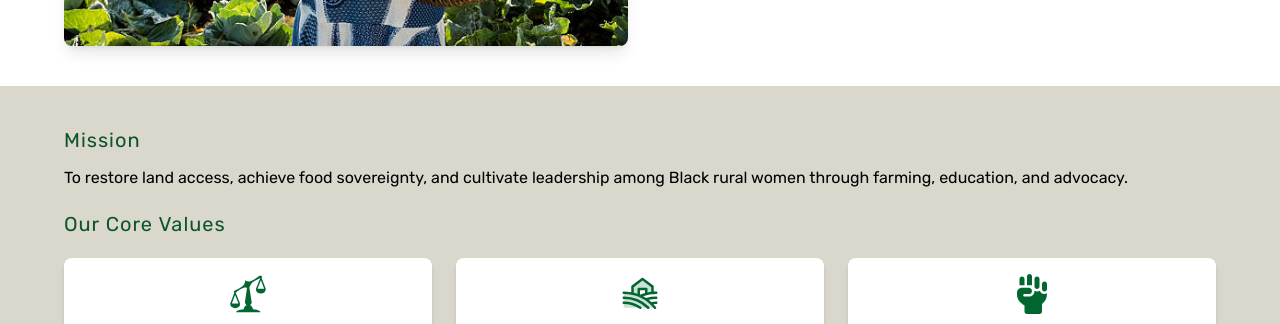
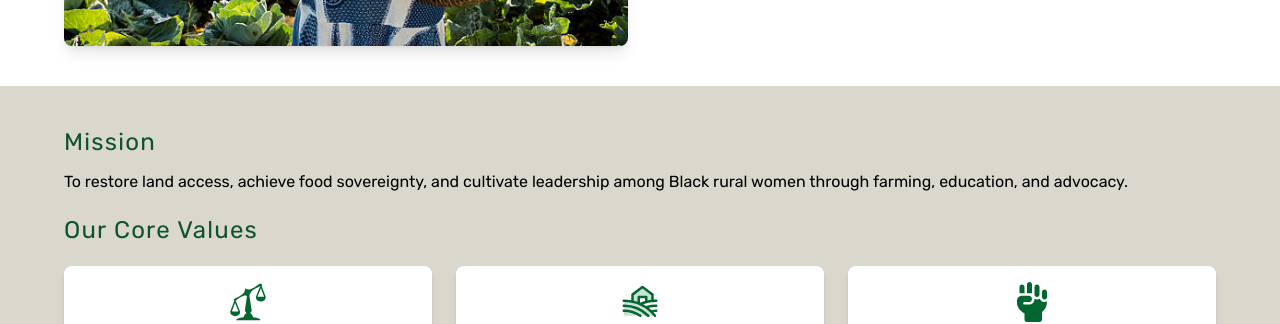
Before and after one commit to rorisangputu/wiarm, a React (Vite) app: page /about-us in a window 1280 px wide. Shown: the part 1320-1644 px from the top of the page. Built offline with nearby package versions, Linux system fonts and the light colour scheme.

Commit message:
changing text size

```diff
--- a/src/components/About/MissionValuesAbout.jsx
+++ b/src/components/About/MissionValuesAbout.jsx
@@ -15,7 +15,7 @@ const MissionValuesAbout = () => {
             <div className='w-[90%] mx-auto'>
                 <div className='flex flex-col gap-5'>
                     <div className='flex flex-col gap-3'>
-                        <h1 className='text-xl tracking-wider text-green-900'>Mission</h1>
+                        <h1 className='text-2xl tracking-wider text-green-900'>Mission</h1>
                         <p>
                             To restore land access, achieve
                             food sovereignty, and cultivate
@@ -24,7 +24,7 @@ const MissionValuesAbout = () => {
                         </p>
                     </div>
                     <div className='flex flex-col gap-5'>
-                        <h1 className='text-xl tracking-wider text-green-900'>Our Core Values</h1>
+                        <h1 className='text-2xl tracking-wider text-green-900'>Our Core Values</h1>
                         <div className='grid grid-cols-1 sm:grid-cols-2 md:grid-cols-3 gap-6'>
                             {core_values.map((value, index) => (
                             <div key={index} className='flex flex-col items-center gap-3 text-center bg-white p-4 rounded-lg shadow-md'>
```
